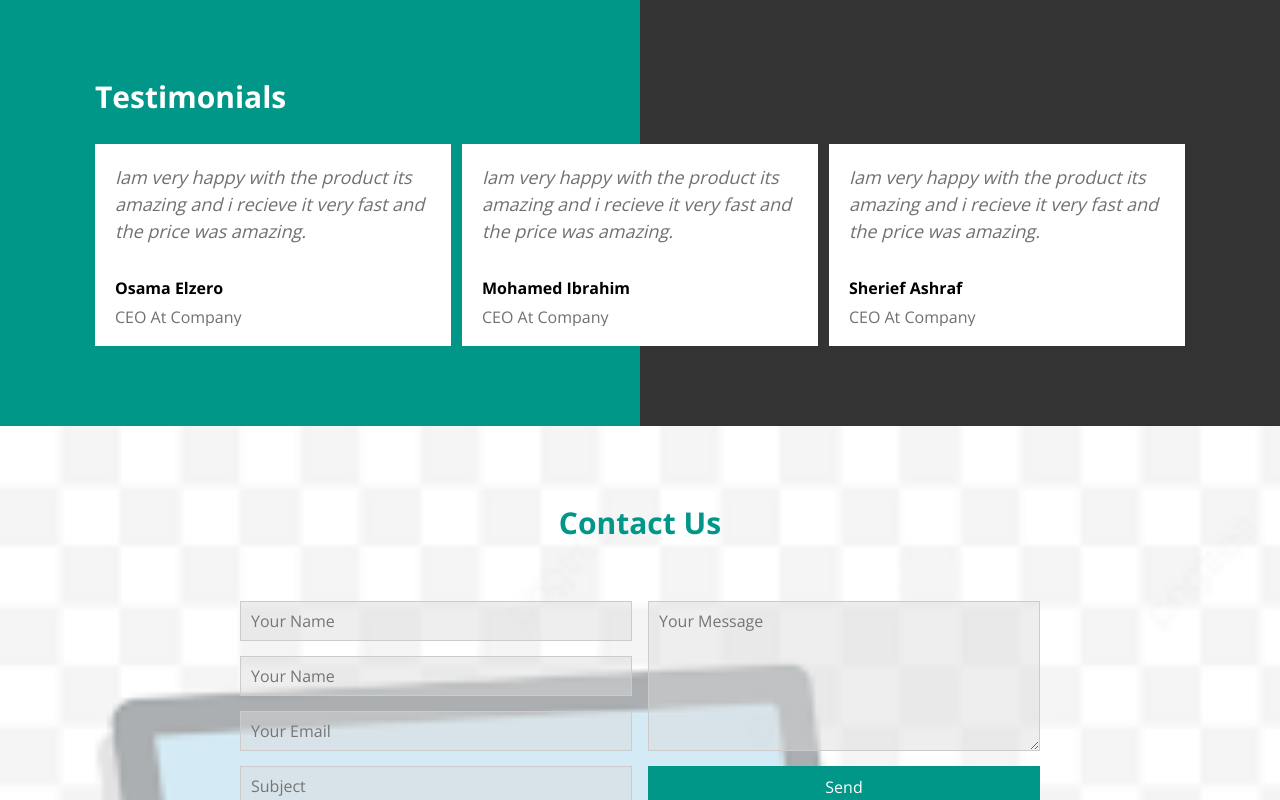
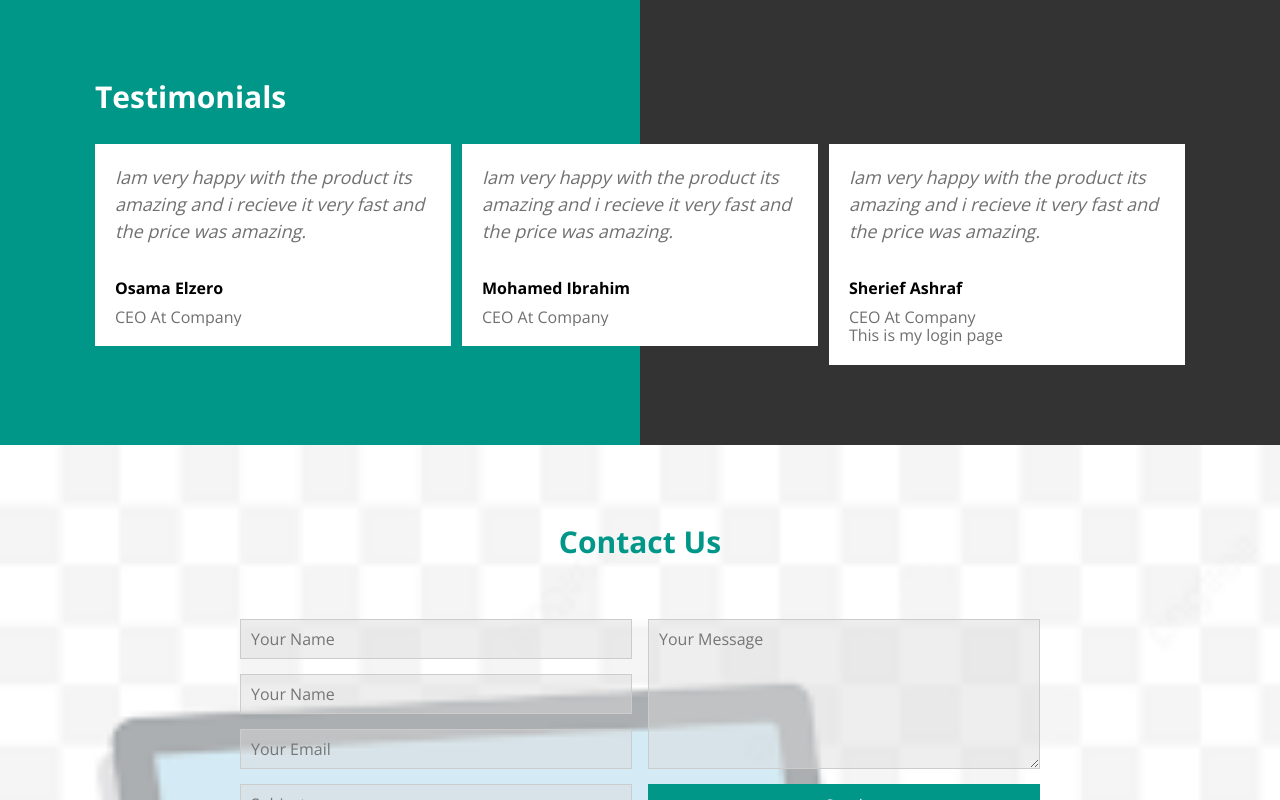
Before and after one commit to noormmh99-hash/my-first-frontend-practice, a plain HTML site: page index.html in a window 1280 px wide. Shown: the part 4645-5445 px from the top of the page. Drawn offline with nearby package versions, Linux system fonts and the light colour scheme; files whose address does not match are found by name.

Commit message:
Add login page paragraph

```diff
--- a/index.html
+++ b/index.html
@@ -444,6 +444,7 @@
                     <img src="Imgs/work.jpg/80/#AAA" alt="">
                     <h4>Sherief Ashraf</h4>
                     <p>CEO At Company</p>
+                    <p>This is my login page</p>
                 </div>
             </div>
         </div>
```
